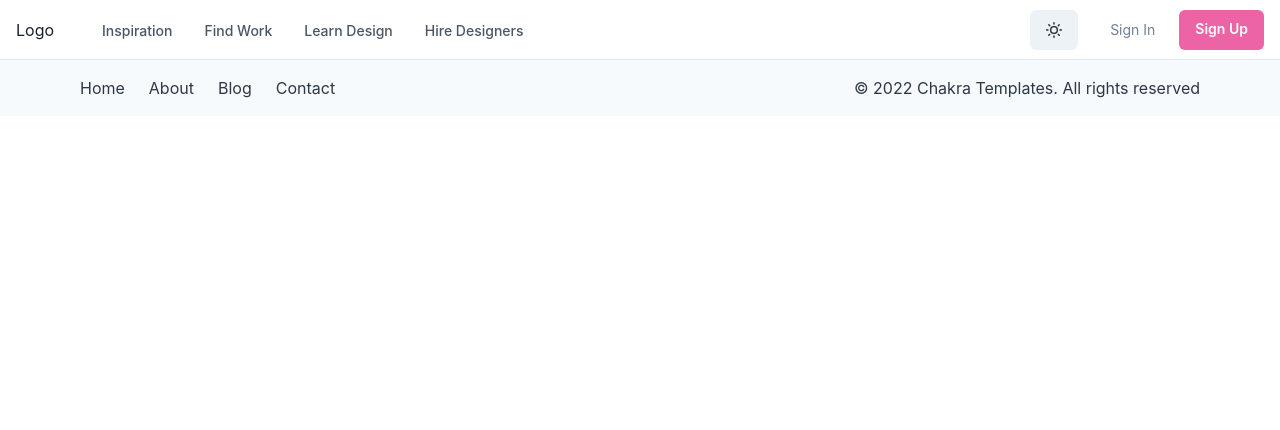
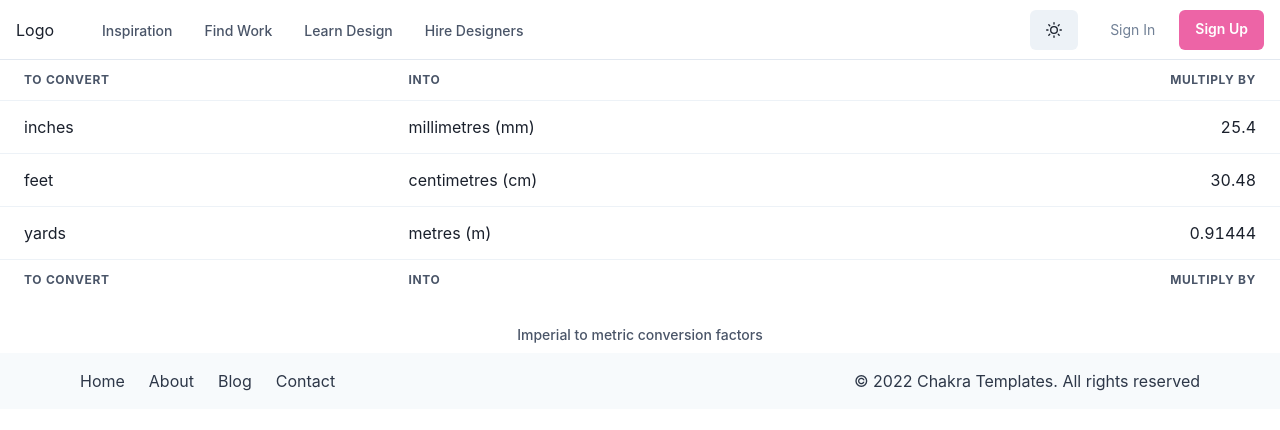
Before and after one commit to drumfeet/chakrauireact, a Next.js app in the folder nextjsapp/: page / in a window 1280 px wide. Shown: the top 430 px of the page. Built offline with nearby package versions, Linux system fonts and the light colour scheme.

Commit message:
Apps Table

```diff
--- /dev/null
+++ b/nextjsapp/components/AppsTable.tsx
@@ -0,0 +1,54 @@
+import {
+  TableContainer,
+  Table,
+  TableCaption,
+  Thead,
+  Tr,
+  Th,
+  Tbody,
+  Td,
+  Tfoot,
+} from "@chakra-ui/react";
+
+export default function AppsTable() {
+  return (
+    <>
+      <TableContainer>
+        <Table variant="simple">
+          <TableCaption>Imperial to metric conversion factors</TableCaption>
+          <Thead>
+            <Tr>
+              <Th>To convert</Th>
+              <Th>into</Th>
+              <Th isNumeric>multiply by</Th>
+            </Tr>
+          </Thead>
+          <Tbody>
+            <Tr>
+              <Td>inches</Td>
+              <Td>millimetres (mm)</Td>
+              <Td isNumeric>25.4</Td>
+            </Tr>
+            <Tr>
+              <Td>feet</Td>
+              <Td>centimetres (cm)</Td>
+              <Td isNumeric>30.48</Td>
+            </Tr>
+            <Tr>
+              <Td>yards</Td>
+              <Td>metres (m)</Td>
+              <Td isNumeric>0.91444</Td>
+            </Tr>
+          </Tbody>
+          <Tfoot>
+            <Tr>
+              <Th>To convert</Th>
+              <Th>into</Th>
+              <Th isNumeric>multiply by</Th>
+            </Tr>
+          </Tfoot>
+        </Table>
+      </TableContainer>
+    </>
+  );
+}
--- a/nextjsapp/pages/index.tsx
+++ b/nextjsapp/pages/index.tsx
@@ -1,14 +1,15 @@
-import Head from 'next/head'
-import Image from 'next/image'
-import { Inter } from '@next/font/google'
-import styles from '../styles/Home.module.css'
+import Head from "next/head";
+import Image from "next/image";
+import { Inter } from "@next/font/google";
+import styles from "../styles/Home.module.css";
+import AppsTable from "@components/AppsTable";
 
-const inter = Inter({ subsets: ['latin'] })
+const inter = Inter({ subsets: ["latin"] });
 
 export default function Home() {
   return (
     <>
-
+      <AppsTable />
     </>
-  )
+  );
 }
```
